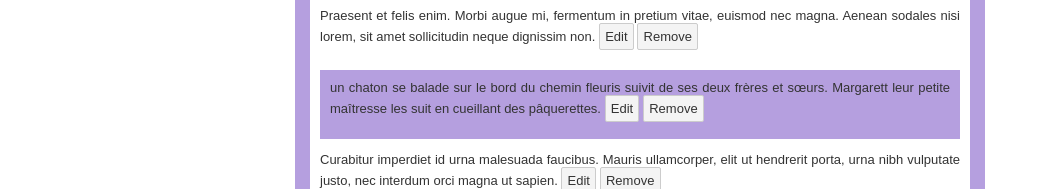
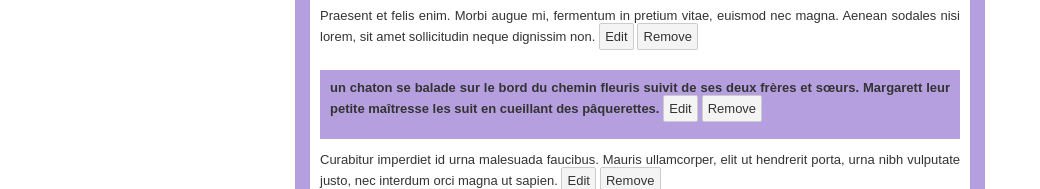
Before and after one commit to HyunfixFR/na-na-tools, a Svelte app: page / in a window 1280 px wide. Shown: the part 431-620 px from the top of the page, without its empty margins (0-1040 px from the left). Built offline with nearby package versions, Linux system fonts and the light colour scheme.

Commit message:
feat(na-na-tools): add strong parole rp

```diff
--- a/src/App.svelte
+++ b/src/App.svelte
@@ -144,6 +144,7 @@
           padding: 10px;
           text-align: justify;
           font: 13px var(--font-poppins);
+          font-weight: bold;
           background-color: var(--color-principal-rp);
           margin-bottom: 10px; /* Ajouter un espace après chaque parole_rp */
       }
@@ -278,6 +279,7 @@
       padding: 10px;
       text-align: justify;
       font: 13px var(--font-poppins);
+      font-weight: bold;
       background-color: var(--color-principal-rp);
       margin-bottom: 10px; /* Ajouter un espace après chaque parole_rp */
   }
@@ -347,11 +349,11 @@
               {:else if block.type === 'parole'}
                   <div class="parole_rp">
                       {#if editIndex === index}
-                          <textarea bind:value={editContent} style="font-family: var(--font-poppins);"></textarea>
+                          <textarea bind:value={editContent} style="font-family: var(--font-poppins); font-weight: bold;"></textarea>
                           <button on:click={() => saveEditTextBlock(index)}>Save</button>
                           <button on:click={cancelEdit}>Cancel</button>
                       {:else}
-                          {block.content}
+                          <strong>{block.content}</strong>
                           <button on:click={() => editTextBlock(index)}>Edit</button>
                       {/if}
                       <button on:click={() => removeTextBlock(index)}>Remove</button>
```
